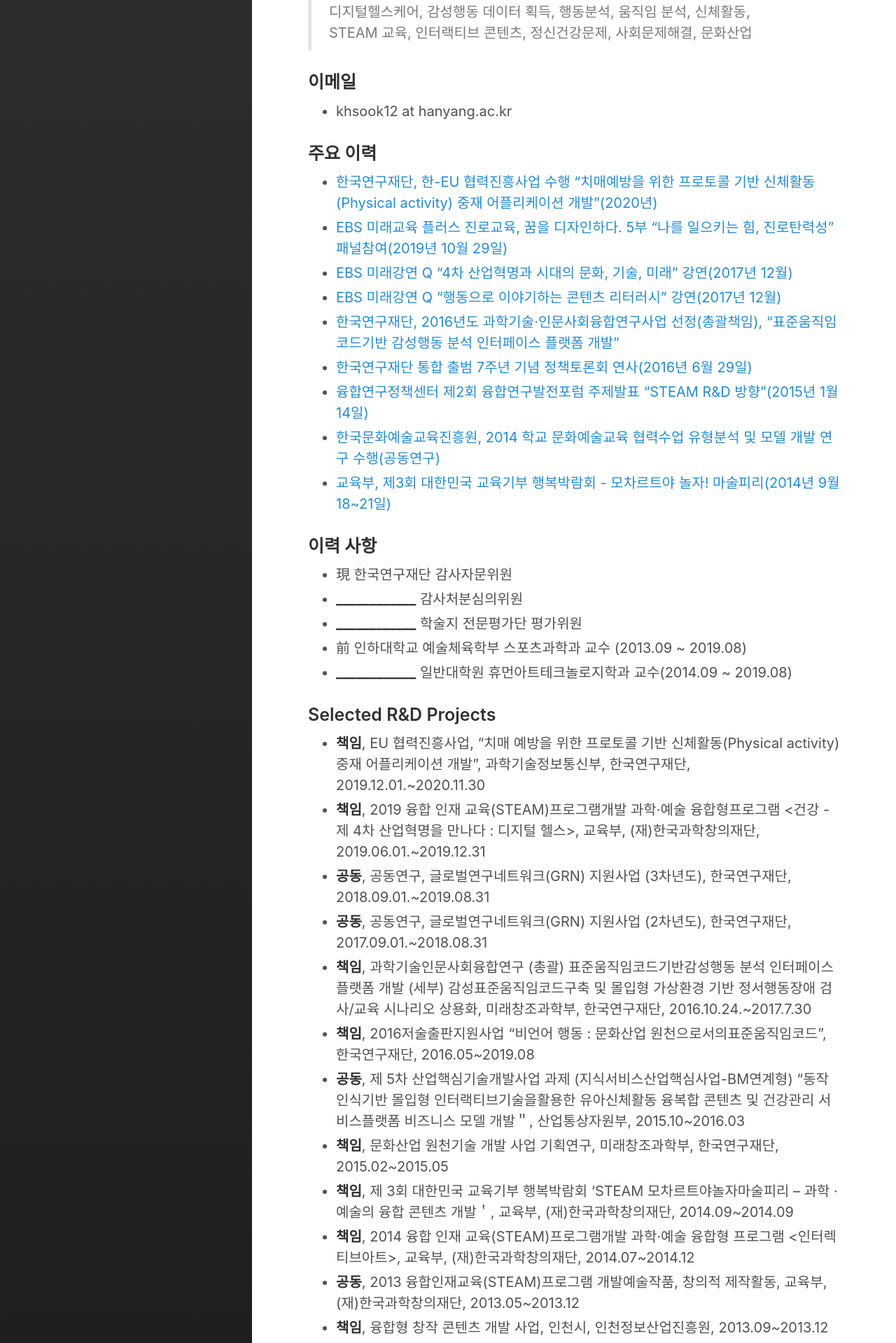
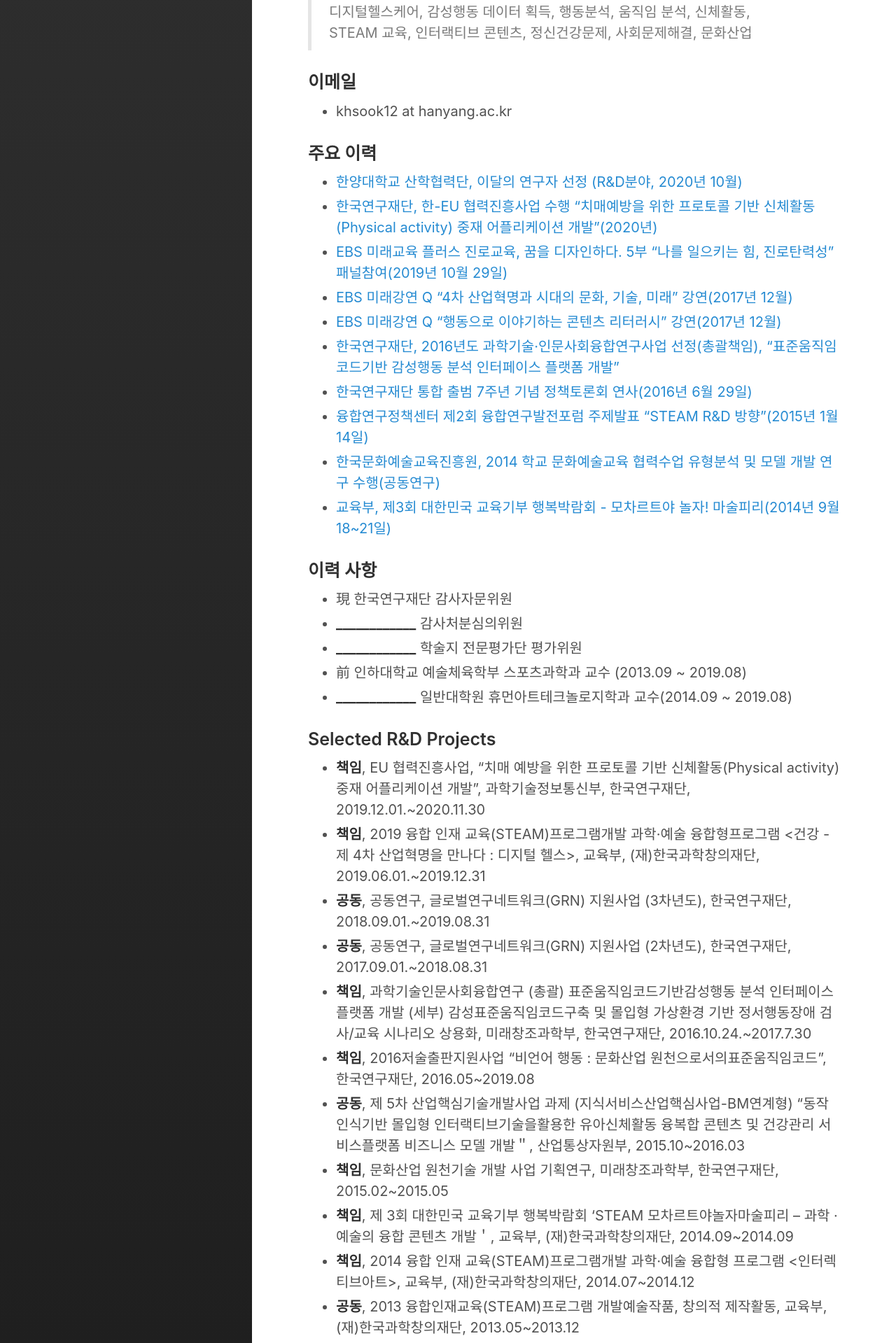
Before and after one commit to Rugger12/hyungsook, a Jekyll site: the page built from _posts/2021-01-07-about-me.md, in a window 1280 px wide. Shown: the part 718-2637 px from the top of the page at 70% size. Built offline with Jekyll 4.4.1, drawn with Linux system fonts in a browser that asks for light colours; some of the changed text lies outside the part shown.

Commit message:
Update 2021-01-07-about-me.md

```diff
--- a/_posts/2021-01-07-about-me.md
+++ b/_posts/2021-01-07-about-me.md
@@ -22,6 +22,7 @@ excerpt_separator:  <!--more-->
 
 <a name="experience"></a>
 ### 주요 이력
+*  <a href="http://research.hanyang.ac.kr/info/month2.php?ptype=view&idx=148406&page=1&code=month2" target="_blank">한양대학교 산학협력단, 이달의 연구자 선정 (R&D분야, 2020년 10월)</a>
 *  <a href="https://k-erc.eu/wp-content/uploads/2020/09/KERC-%ED%95%9C-EU-%EA%B3%B5%EB%8F%99%EC%97%B0%EA%B5%AC-%EC%88%98%ED%96%89%EC%82%AC%EB%A1%80%EC%A7%91-2020.09.pdf" target="_blank"> 한국연구재단, 한-EU 협력진흥사업 수행 "치매예방을 위한 프로토콜 기반 신체활동(Physical activity) 중재 어플리케이션 개발"(2020년)</a>
 *  <a href="https://youtu.be/kHhZCt1OPJg?list=PL4sxFs_3F4_yLO2G0AFENcLdouTXtcdri" target="_blank"> EBS 미래교육 플러스 진로교육, 꿈을 디자인하다. 5부 "나를 일으키는 힘, 진로탄력성" 패널참여(2019년 10월 29일)</a>
 *  <a href="https://youtu.be/kOZm2GAj93g?list=PL4sxFs_3F4_zX8h8c9086sBaAGXSD2e9-" target="_blank"> EBS 미래강연 Q "4차 산업혁명과 시대의 문화, 기술, 미래" 강연(2017년 12월)</a>
```
Also changed, not shown: other parts of _posts/2021-01-07-about-me.md (+0 -1 lines).
